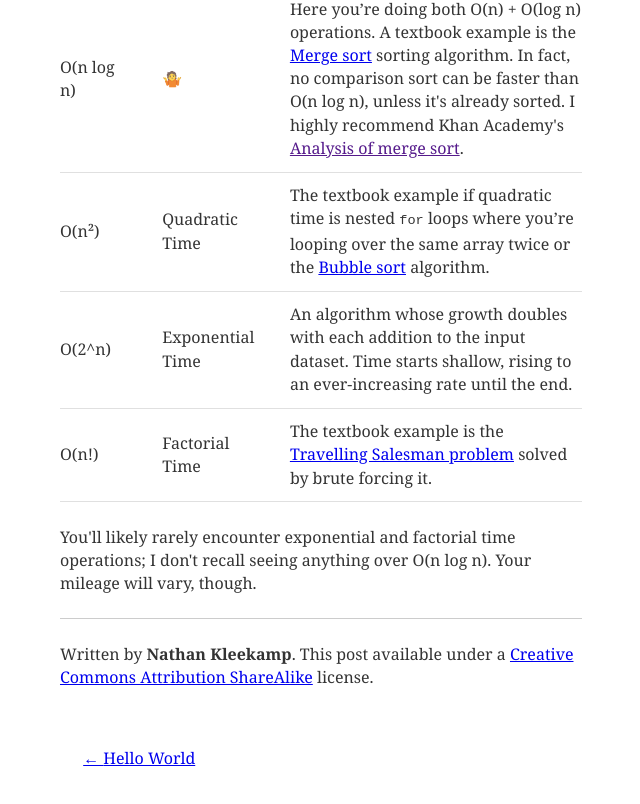
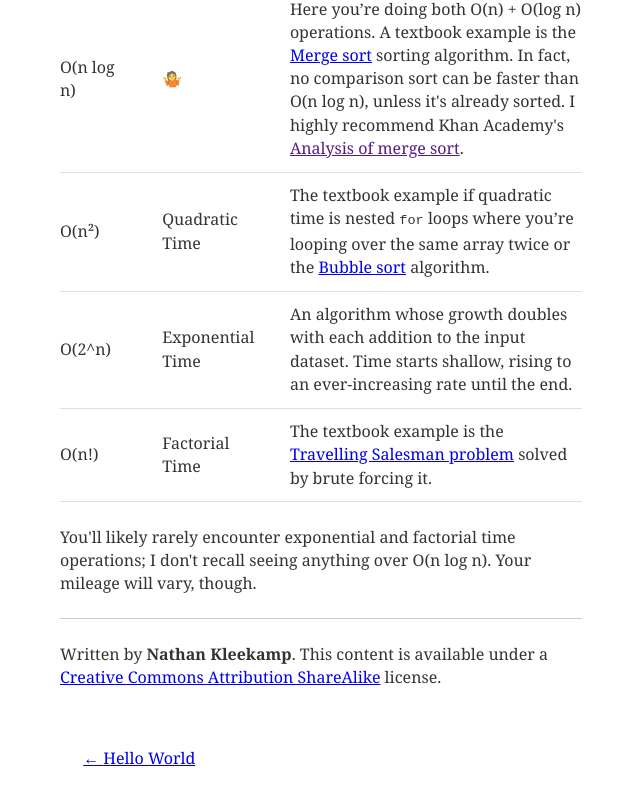
Before and after one commit to NathanKleekamp/bbp-website, a Gatsby site: page /big-o-notation/ in a window 1280 px wide. Shown: the part 1612-2416 px from the top of the page, without its empty margins (319-959 px from the left). Built offline with nearby package versions, Linux system fonts and the light colour scheme; Gatsby itself is replaced by a stand-in of ours; some packages are replaced by stand-ins of ours.

Commit message:
update content license info

```diff
--- a/src/components/bio.js
+++ b/src/components/bio.js
@@ -26,7 +26,7 @@
       style={{marginBottom: rhythm(2.5)}}
     >
       <p>
-        Written by <strong>{author}</strong>. This post available under a <a href="https://creativecommons.org/licenses/by-sa/3.0/us/">Creative Commons Attribution ShareAlike</a> license.
+        Written by <strong>{author}</strong>. This content is available under a <a href="https://creativecommons.org/licenses/by-sa/3.0/us/">Creative Commons Attribution ShareAlike</a> license.
       </p>
     </div>
   );
```
